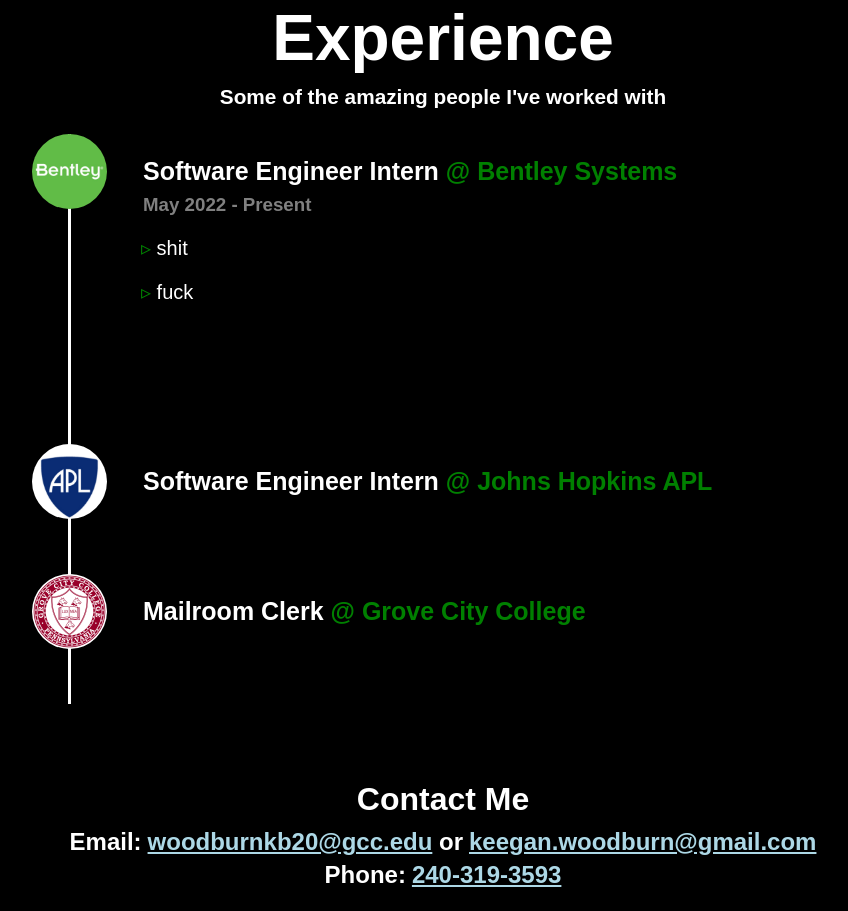
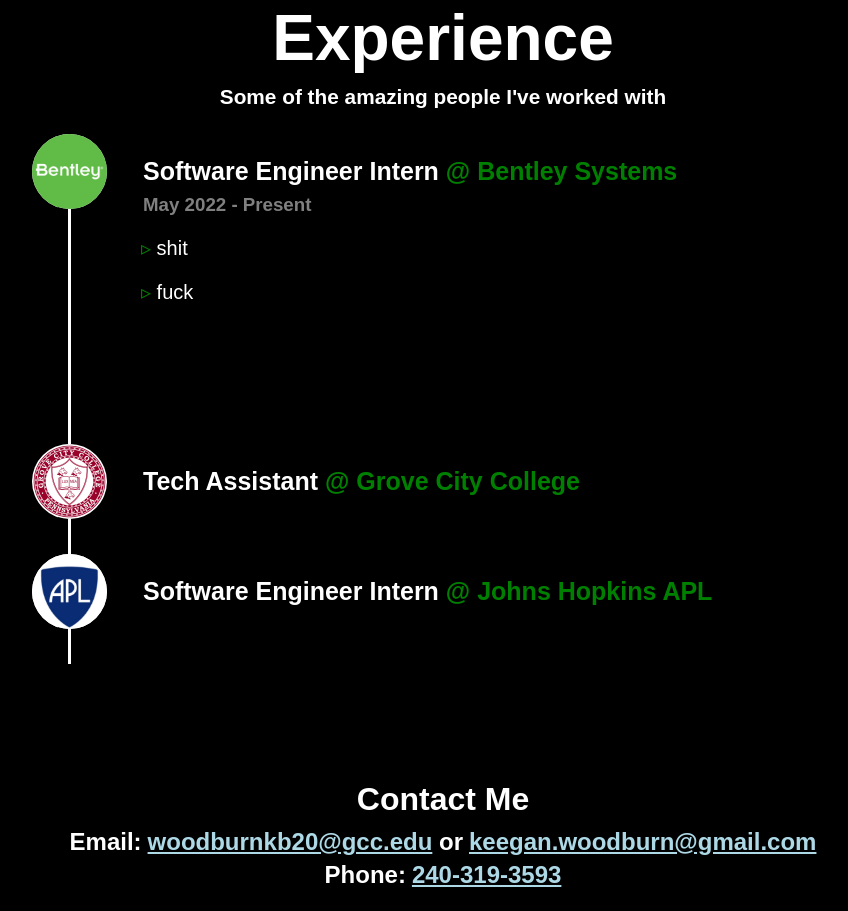
Before and after one commit to TheDeafOne/portfolio, a React (Create React App) app: page / in a window 1280 px wide. Shown: the part 3820-4731 px from the top of the page, without its empty margins (197-1045 px from the left). Built offline with nearby package versions, Linux system fonts and the light colour scheme.

Commit message:
fixed info frame lagging

```diff
--- a/src/components/ExperienceSection/ExperienceElements.js
+++ b/src/components/ExperienceSection/ExperienceElements.js
@@ -45,10 +45,11 @@ export const Experience = styled.div`
 export const Info = styled.div`
     position:relative;
     height: 0px;
-    transition: all 0.25s ease-in-out;
+    transition: all 0.25s ease;
     margin-bottom: -50px;
     margin-left: 70px;
     visibility: hidden;
+    opacity: 0;
 `
 
 export const Bar = styled.div`
@@ -57,9 +58,11 @@ export const Bar = styled.div`
 `
 
 export const PointRow = styled.div`
+    background-color: black;
     display: flex;
     align-items: center;
     width: 700px;
+    z-index: 2;
 `
 
 export const Point = styled.img`
@@ -70,7 +73,7 @@ export const Point = styled.img`
     height: 75px;
     background: white;
     border-radius: 50%;
-    z-index: 2;
+    z-index: 3;
     cursor: pointer;
 `
 
--- a/src/components/ExperienceSection/index.js
+++ b/src/components/ExperienceSection/index.js
@@ -26,14 +26,14 @@ import {
 const ExperienceSection = () => {
   const changeActiveExperience = async (experience) => {
     if (document.getElementById(experience).style.visibility === 'hidden') {
-      document.getElementById(experience).style = 'visibility: visible; height: 200px;'
+      document.getElementById(experience).style = 'visibility: visible; height: 200px; opacity: 1;'
     } else {
-      document.getElementById(experience).style = 'visibility: hidden; height: 0px;';
+      document.getElementById(experience).style = 'visibility: hidden; height: 0px; opacity: 0;';
     }
   }
 
   useEffect(() => {
-    document.getElementById('experience1').style = 'visibility: visible; height: 200px;';
+    document.getElementById('experience1').style = 'visibility: visible; height: 200px; opacity: 1;';
   }, [])
 
   function ExperienceBlock({ id, logo, expInfo }) {
@@ -95,6 +95,21 @@ const ExperienceSection = () => {
           }
         />
         <ExperienceBlock
+          id='experience3'
+          logo={GCCLogo}
+          expInfo={
+            {
+              title: 'Tech Assistant',
+              at: 'Grove City College',
+              href: '//www.gcc.edu/',
+              duration: 'September 2021 - April 2022',
+              notes: [
+                ''
+              ]
+            }
+          }
+        />
+        <ExperienceBlock
           id='experience2'
           logo={APLLogo}
           expInfo={
@@ -102,20 +117,7 @@ const ExperienceSection = () => {
               title: 'Software Engineer Intern',
               at: 'Johns Hopkins APL',
               href: '//www.jhuapl.edu/',
-              notes: [
-                ''
-              ]
-            }
-          }
-        />
-        <ExperienceBlock
-          id='experience3'
-          logo={GCCLogo}
-          expInfo={
-            {
-              title: 'Mailroom Clerk',
-              at: 'Grove City College',
-              href: '//www.gcc.edu/',
+              duration: 'May - October 2021',
               notes: [
                 ''
               ]
@@ -123,6 +125,7 @@ const ExperienceSection = () => {
           }
         />
 
+
       </Timeline>
     </ExperienceContainer>
   )
```
